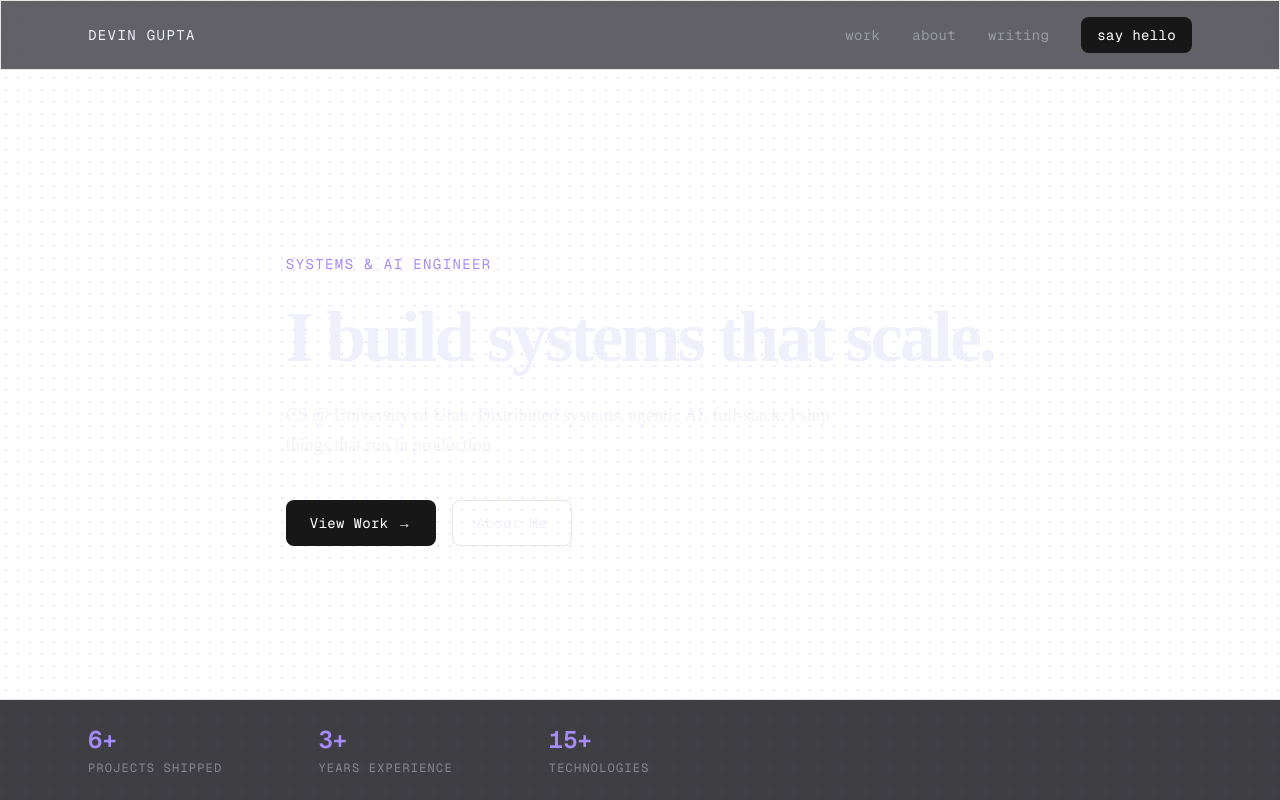
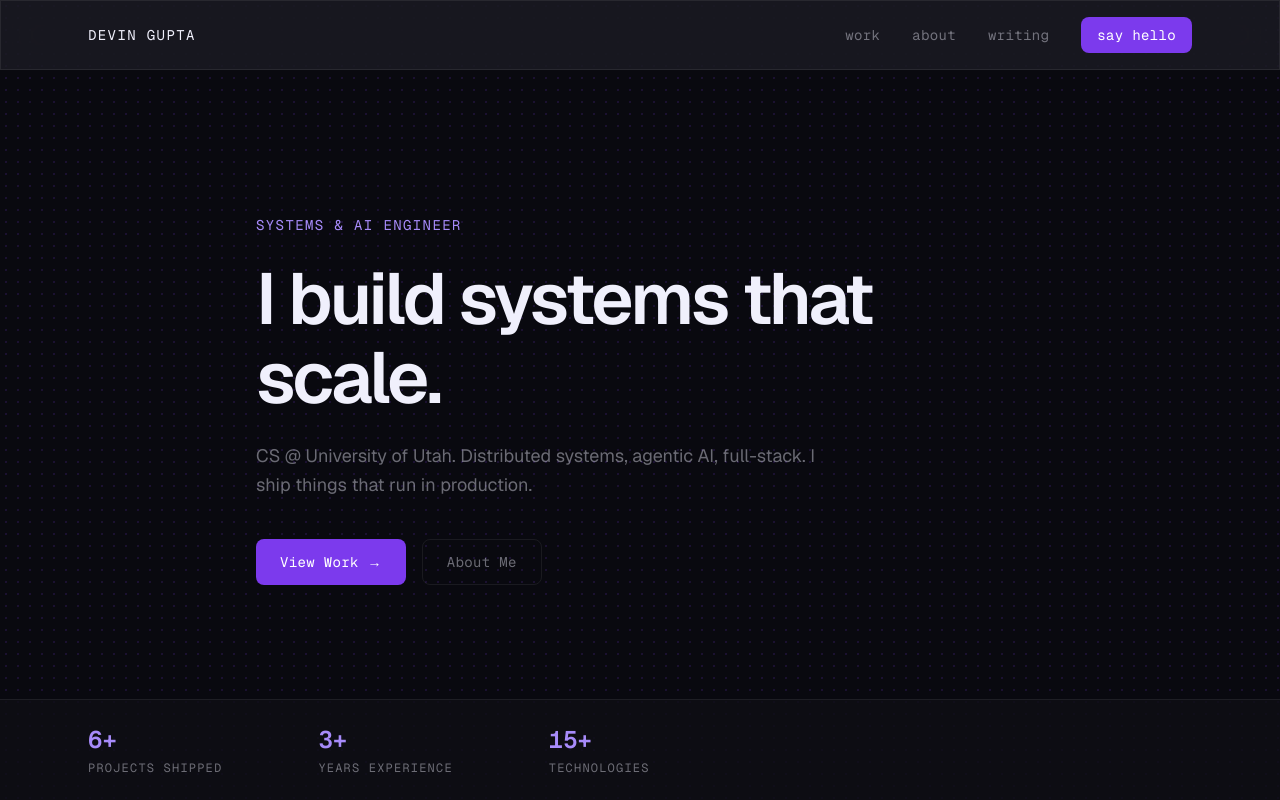
Before and after one commit to devingupta1/Devin-portfolio, a Next.js app: page / in a window 1280 px wide. Shown: the top 800 px of the page. Built offline with nearby package versions, Linux system fonts and the light colour scheme.

Commit message:
feat: project scaffold

```diff
--- a/app/globals.css
+++ b/app/globals.css
@@ -6,10 +6,12 @@
 
 /* ────────────────────────────────────────────────────────── */
 /* Design tokens — "Monolith Engineer"                       */
+/* Dark-first: we ARE dark by default. No light mode.        */
 /* ────────────────────────────────────────────────────────── */
 
 :root {
   /* Surfaces */
+  --background: #09090f;
   --surface: #111118;
   --surface-high: #1f1f27;
   --surface-highest: #25252e;
@@ -17,7 +19,7 @@
   --surface-lowest: #0e0e14;
 
   /* Primary accent — Purple */
-  --primary: oklch(0.205 0 0);
+  --primary: #7c3aed;
   --primary-light: #a78bfa;
   --primary-dark: #4c1d95;
   --primary-dim: #8a4cfc;
@@ -27,7 +29,7 @@
   --text-muted: rgba(226, 226, 240, 0.45);
 
   /* Borders & outlines */
-  --border: oklch(0.922 0 0);
+  --border: rgba(255, 255, 255, 0.07);
   --outline: #76747d;
   --outline-variant: #48474f;
 
@@ -36,67 +38,40 @@
   --radius-element: 8px;
   --radius-pill: 20px;
 
-  /* foreground / background aliases for Tailwind CSS v4 */
+  /* shadcn compat variables — mapped to our design system */
+  --foreground: #f0f0fc;
+  --card: #111118;
+  --card-foreground: #f0f0fc;
+  --popover: #1f1f27;
+  --popover-foreground: #f0f0fc;
+  --primary-foreground: #ffffff;
+  --secondary: #25252e;
+  --secondary-foreground: #f0f0fc;
+  --muted: #1f1f27;
+  --muted-foreground: rgba(226, 226, 240, 0.45);
+  --accent: #25252e;
+  --accent-foreground: #f0f0fc;
+  --destructive: #ff6e84;
+  --input: rgba(255, 255, 255, 0.07);
+  --ring: #7c3aed;
+  --radius: 0.5rem;
 
-  --background: oklch(1 0 0);
+  /* Sidebar (shadcn compat) */
+  --sidebar: #0e0e14;
+  --sidebar-foreground: #f0f0fc;
+  --sidebar-primary: #7c3aed;
+  --sidebar-primary-foreground: #ffffff;
+  --sidebar-accent: #25252e;
+  --sidebar-accent-foreground: #f0f0fc;
+  --sidebar-border: rgba(255, 255, 255, 0.07);
+  --sidebar-ring: #7c3aed;
 
-  --foreground: oklch(0.145 0 0);
-
-  --card: oklch(1 0 0);
-
-  --card-foreground: oklch(0.145 0 0);
-
-  --popover: oklch(1 0 0);
-
-  --popover-foreground: oklch(0.145 0 0);
-
-  --primary-foreground: oklch(0.985 0 0);
-
-  --secondary: oklch(0.97 0 0);
-
-  --secondary-foreground: oklch(0.205 0 0);
-
-  --muted: oklch(0.97 0 0);
-
-  --muted-foreground: oklch(0.556 0 0);
-
-  --accent: oklch(0.97 0 0);
-
-  --accent-foreground: oklch(0.205 0 0);
-
-  --destructive: oklch(0.577 0.245 27.325);
-
-  --input: oklch(0.922 0 0);
-
-  --ring: oklch(0.708 0 0);
-
-  --chart-1: oklch(0.87 0 0);
-
-  --chart-2: oklch(0.556 0 0);
-
-  --chart-3: oklch(0.439 0 0);
-
-  --chart-4: oklch(0.371 0 0);
-
-  --chart-5: oklch(0.269 0 0);
-
-  --radius: 0.625rem;
-
-  --sidebar: oklch(0.985 0 0);
-
-  --sidebar-foreground: oklch(0.145 0 0);
-
-  --sidebar-primary: oklch(0.205 0 0);
-
-  --sidebar-primary-foreground: oklch(0.985 0 0);
-
-  --sidebar-accent: oklch(0.97 0 0);
-
-  --sidebar-accent-foreground: oklch(0.205 0 0);
-
-  --sidebar-border: oklch(0.922 0 0);
-
-  --sidebar-ring: oklch(0.708 0 0);
+  /* Charts (shadcn compat) */
+  --chart-1: #7c3aed;
+  --chart-2: #a78bfa;
+  --chart-3: #4c1d95;
+  --chart-4: #8a4cfc;
+  --chart-5: #48474f;
 }
 
 /* ────────────────────────────────────────────────────────── */
@@ -125,12 +100,14 @@
   --color-outline: var(--outline);
   --color-outline-variant: var(--outline-variant);
 
-  --font-sans: var(--font-sans);
+  --font-sans: var(--font-geist-sans);
   --font-mono: var(--font-geist-mono);
 
   --radius-card: 12px;
   --radius-element: 8px;
   --radius-pill: 20px;
+
+  /* shadcn theme inline */
   --font-heading: var(--font-sans);
   --color-sidebar-ring: var(--sidebar-ring);
   --color-sidebar-border: var(--sidebar-border);
@@ -173,6 +150,7 @@
 /* ────────────────────────────────────────────────────────── */
 
 body {
+  background: var(--background);
   color: var(--text-primary);
   font-family: var(--font-sans), system-ui, sans-serif;
 }
@@ -210,7 +188,7 @@ body {
 /* ────────────────────────────────────────────────────────── */
 
 .ghost-border {
-  border: 1px solid var(--border);
+  border: 1px solid rgba(255, 255, 255, 0.07);
 }
 
 /* ────────────────────────────────────────────────────────── */
@@ -228,39 +206,9 @@ body {
   border-radius: 3px;
 }
 
-.dark {
-  --background: oklch(0.145 0 0);
-  --foreground: oklch(0.985 0 0);
-  --card: oklch(0.205 0 0);
-  --card-foreground: oklch(0.985 0 0);
-  --popover: oklch(0.205 0 0);
-  --popover-foreground: oklch(0.985 0 0);
-  --primary: oklch(0.922 0 0);
-  --primary-foreground: oklch(0.205 0 0);
-  --secondary: oklch(0.269 0 0);
-  --secondary-foreground: oklch(0.985 0 0);
-  --muted: oklch(0.269 0 0);
-  --muted-foreground: oklch(0.708 0 0);
-  --accent: oklch(0.269 0 0);
-  --accent-foreground: oklch(0.985 0 0);
-  --destructive: oklch(0.704 0.191 22.216);
-  --border: oklch(1 0 0 / 10%);
-  --input: oklch(1 0 0 / 15%);
-  --ring: oklch(0.556 0 0);
-  --chart-1: oklch(0.87 0 0);
-  --chart-2: oklch(0.556 0 0);
-  --chart-3: oklch(0.439 0 0);
-  --chart-4: oklch(0.371 0 0);
-  --chart-5: oklch(0.269 0 0);
-  --sidebar: oklch(0.205 0 0);
-  --sidebar-foreground: oklch(0.985 0 0);
-  --sidebar-primary: oklch(0.488 0.243 264.376);
-  --sidebar-primary-foreground: oklch(0.985 0 0);
-  --sidebar-accent: oklch(0.269 0 0);
-  --sidebar-accent-foreground: oklch(0.985 0 0);
-  --sidebar-border: oklch(1 0 0 / 10%);
-  --sidebar-ring: oklch(0.556 0 0);
-}
+/* ────────────────────────────────────────────────────────── */
+/* shadcn base layer                                         */
+/* ────────────────────────────────────────────────────────── */
 
 @layer base {
   * {
```
